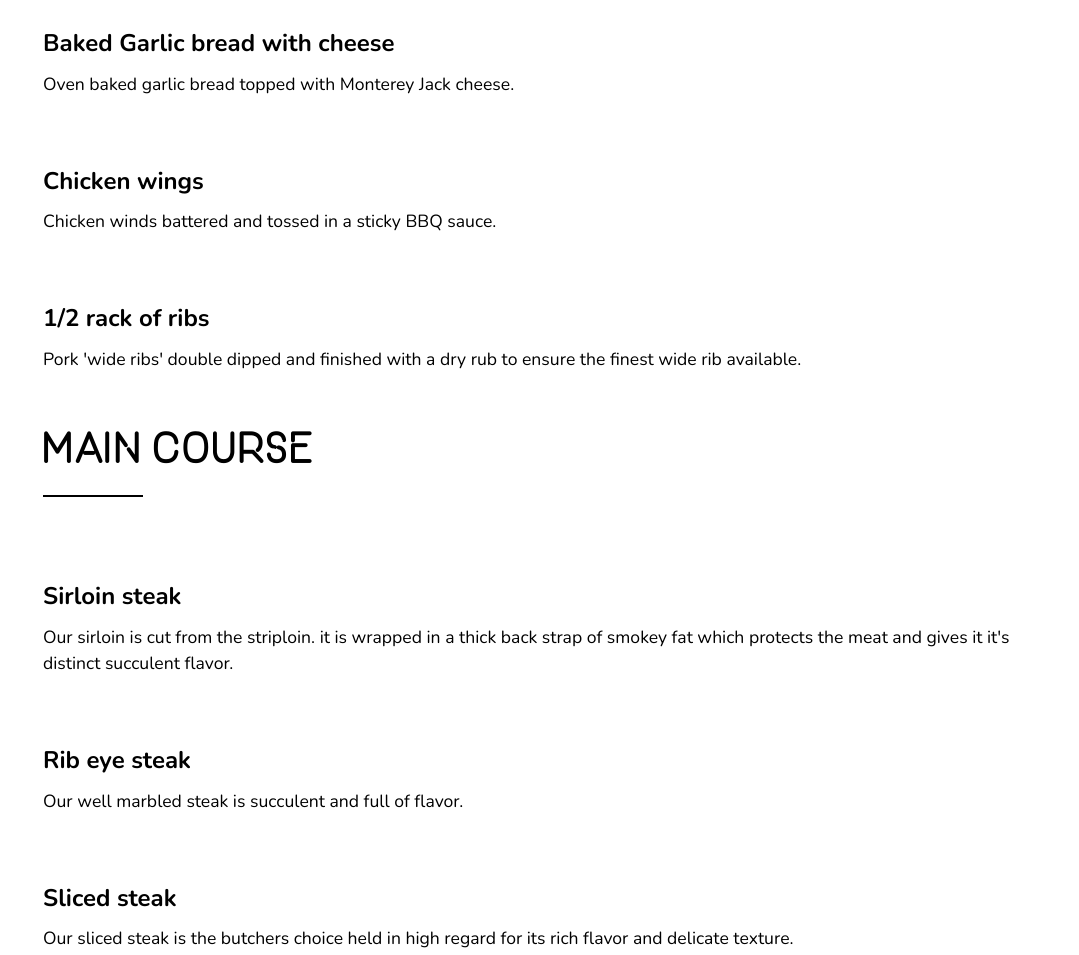
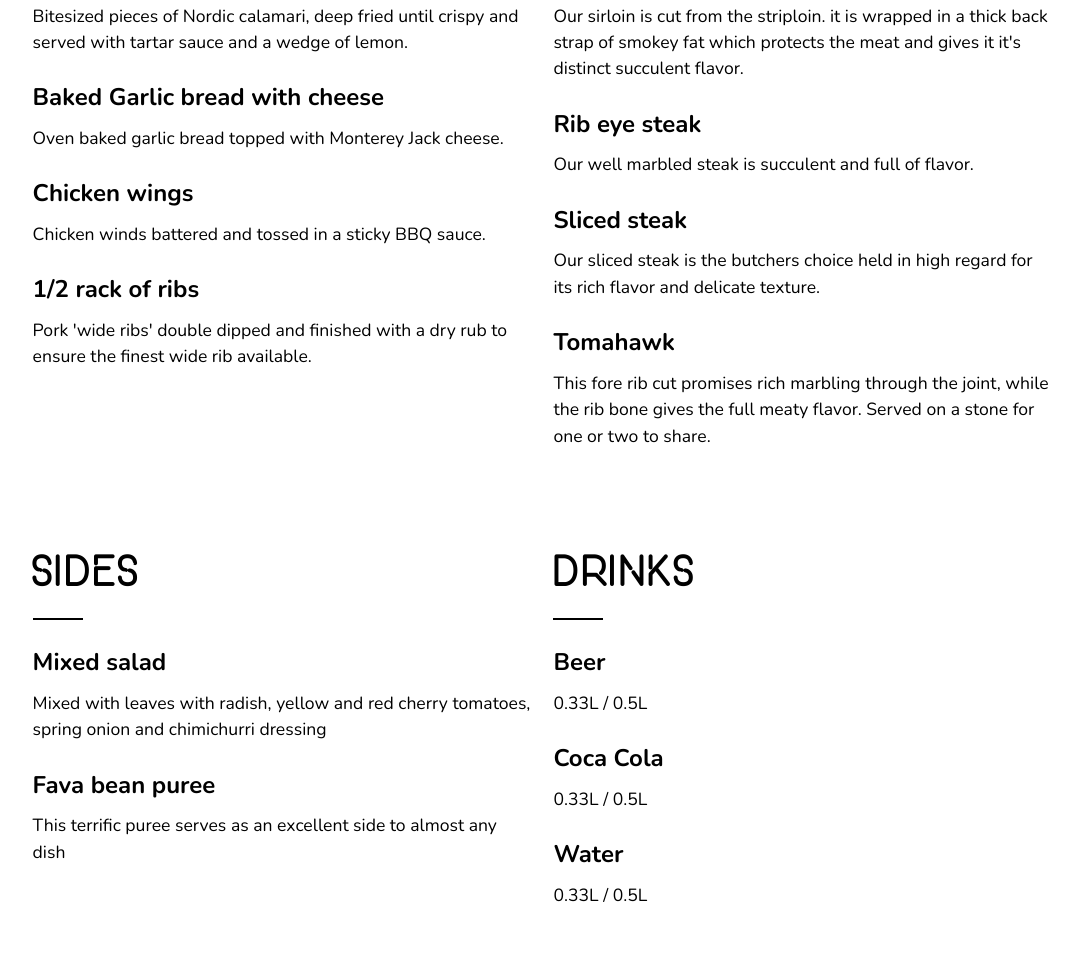
Before and after one commit to EmilEndresen/Restaurant, a plain HTML site: page menu.html in a window 1280 px wide. Shown: the part 941-1896 px from the top of the page, without its empty margins (97-1176 px from the left). Drawn offline with nearby package versions, Linux system fonts and the light colour scheme.

Commit message:
finished menu style

```diff
--- a/css/about.css
+++ b/css/about.css
@@ -303,7 +303,7 @@ p {
 
 @media (min-width: 700px) {
     .bg-img {
-        height: 80vh;
+        height: 90vh;
     }
 
 }
--- a/css/book.css
+++ b/css/book.css
@@ -286,7 +286,7 @@ p {
     background-image: url(/images/samuel-foster-LxD9fZYR2uw-unsplash.jpg);
     background-color: #404040;
     background-size: cover;
-    background-position: center;
+    background-position: bottom;
     height: 50vh;
 }
 
@@ -294,7 +294,7 @@ p {
 
 @media (min-width: 700px) {
     .bg-img {
-        height: 80vh;
+        height: 90vh;
     }
 
 }
--- a/css/index.css
+++ b/css/index.css
@@ -299,7 +299,7 @@ p {
 
 @media (min-width: 700px) {
     .bg-img {
-        height: 80vh;
+        height: 90vh;
     }
 
 }
@@ -464,9 +464,6 @@ input {
 }
 
 
-
-
-
 /* ===================
          FOOTER
 =====================*/
--- a/css/menu.css
+++ b/css/menu.css
@@ -299,7 +299,7 @@ p {
 
 @media (min-width: 700px) {
     .bg-img {
-        height: 80vh;
+        height: 90vh;
     }
 
 }
@@ -308,17 +308,54 @@ p {
          MENU
 =====================*/
 
-.starters * {
+.starters {
     grid-column: 2 / -2;
 }
 
 
-.main-course * {
+.main-course {
     grid-column: 2 / -2;
 }
 
-.sides * {
+.sides {
     grid-column: 2 / -2;
+}
+
+h2 {
+    margin-top: 2em;
+    margin-bottom: 0em;
+}
+
+h3 {
+    margin-top: 1em;
+}
+
+@media (min-width: 700px) {
+
+    .main-grid {
+        column-gap: 1.3em;
+    }
+
+    .starters {
+        grid-column: 2 / -3;
+        grid-row: 1;
+    }
+
+    .main-course {
+        grid-column: 3 / -2;
+        grid-row: 1;
+    }
+
+    .sides {
+        grid-column: 2 / -3;
+        grid-row: 2;
+    }
+
+    .drinks {
+        grid-column: 3 / -2;
+        grid-row: 2;
+    }
+
 }
 
 
--- a/menu.html
+++ b/menu.html
@@ -37,10 +37,12 @@
 
 
     <main>
-        <section class="bg-img"></section>
+        <section class="bg-img">
 
-        <section class="menu-items">
-            <div class="starters main-grid">
+        </section>
+
+        <section class="menu-items main-grid">
+            <div class="starters">
                 <h2 class="section-title">STARTERS</h2>
                 <h3>Calamari rings</h3>
                 <p>
@@ -63,7 +65,7 @@
                 </p>
             </div>
 
-            <div class="main-course main-grid">
+            <div class="main-course">
                 <h2 class="section-title">MAIN COURSE</h2>
                 <h3>Sirloin steak</h3>
                 <p>
@@ -90,7 +92,7 @@
                 </p>
             </div>
 
-            <div class="sides main-grid">
+            <div class="sides">
                 <h2 class="section-title">SIDES</h2>
                 <h3>Mixed salad</h3>
                 <p>
@@ -104,7 +106,13 @@
             </div>
 
             <div class="drinks">
-
+                <h2 class="section-title">drinks</h2>
+                <h3>Beer</h3>
+                <p>0.33L / 0.5L</p>
+                <h3>Coca Cola</h3>
+                <p>0.33L / 0.5L</p>
+                <h3>Water</h3>
+                <p>0.33L / 0.5L</p>
             </div>
         </section>
 
```
